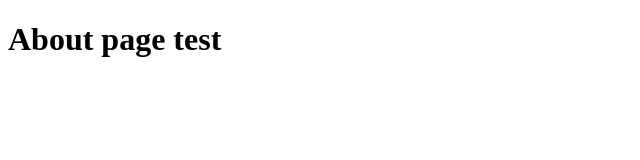
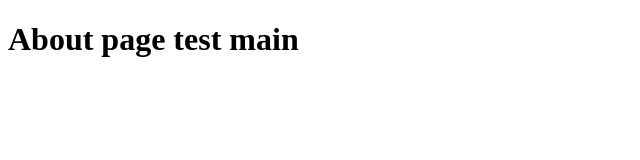
Before and after one commit to benedekmol/GatsbyTest, a Gatsby site: page /about in a window 1280 px wide. Shown: the whole page, without its empty margins (0-640 px from the left). Built offline with nearby package versions, Linux system fonts and the light colour scheme; Gatsby itself is replaced by a stand-in of ours.

Commit message:
main test

```diff
--- a/src/pages/about.js
+++ b/src/pages/about.js
@@ -3,7 +3,7 @@
 export default function About() {
     return (
         <div>
-            <h1>About page test</h1>
+            <h1>About page test main</h1>
         </div>
     )
 }
```
